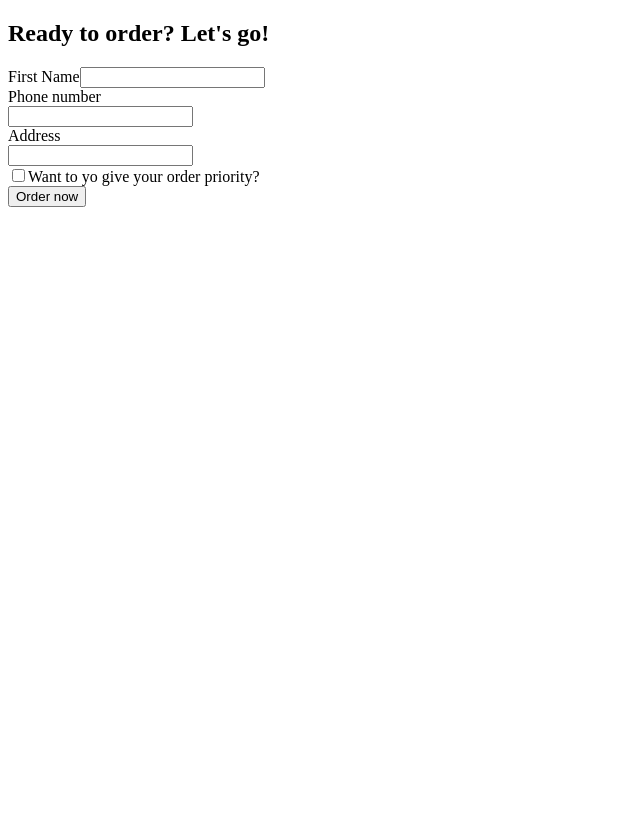
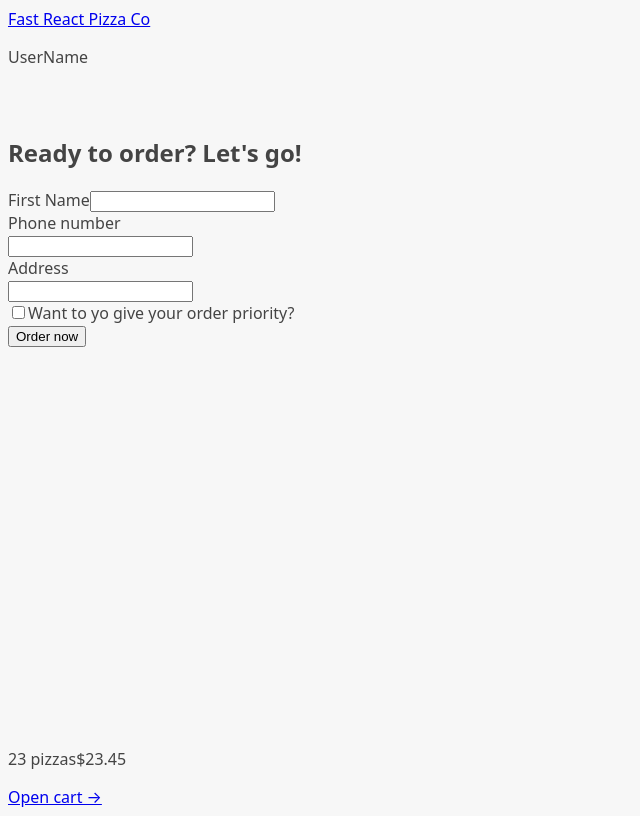
Before and after one commit to CristianLopes/fast-react-pizza, a React (Vite) app: page /order/new in a window 1280 px wide. Shown: the whole page, without its empty margins (0-640 px from the left). Built offline with nearby package versions, Linux system fonts and the light colour scheme.

Commit message:
add loader indicator and error handling

```diff
--- a/src/App.jsx
+++ b/src/App.jsx
@@ -1,12 +1,19 @@
 import { RouterProvider, createBrowserRouter } from 'react-router-dom';
 
+import Error from './ui/Error';
 import Home from './ui/Home';
-import Menu from './features/menu/Menu';
+import Menu, { loader as menuLoader } from './features/menu/Menu';
 import Cart from './features/cart/Cart';
 import CreateOrder from './features/order/CreateOrder';
 import Order from './features/order/Order';
+import AppLayout from './ui/AppLayout';
+import '../src/index.css';
 
 const router = createBrowserRouter([
+  {
+    element: <AppLayout />,
+    errorElement: <Error />,
+    children: [
       {
         path: '/',
         element: <Home />,
@@ -14,6 +21,8 @@ const router = createBrowserRouter([
       {
         path: '/menu',
         element: <Menu />,
+        loader: menuLoader,
+        errorElement: <Error />,
       },
       {
         path: '/cart',
@@ -27,6 +36,8 @@ const router = createBrowserRouter([
         path: '/order/:orderId',
         element: <Order />,
       },
+    ],
+  },
 ]);
 
 function App() {
--- a/src/features/cart/CartOverview.jsx
+++ b/src/features/cart/CartOverview.jsx
@@ -1,3 +1,5 @@
+import { Link } from 'react-router-dom';
+
 function CartOverview() {
   return (
     <div>
@@ -5,7 +7,8 @@ function CartOverview() {
         <span>23 pizzas</span>
         <span>$23.45</span>
       </p>
-      <a href="#">Open cart &rarr;</a>
+
+      <Link to='/cart'>Open cart &rarr;</Link>
     </div>
   );
 }
--- a/src/features/menu/Menu.jsx
+++ b/src/features/menu/Menu.jsx
@@ -1,5 +1,25 @@
+import { useLoaderData } from 'react-router-dom';
+import { getMenu } from '../../services/apiRestaurant';
+import MenuItem from './MenuItem';
+
 function Menu() {
-  return <h1>Menu</h1>;
+  const menu = useLoaderData();
+
+  return (
+    <ul>
+      {menu.map((pizza) => (
+        <MenuItem
+          pizza={pizza}
+          key={pizza.id}
+        />
+      ))}
+    </ul>
+  );
+}
+
+export async function loader() {
+  const menu = await getMenu();
+  return menu;
 }
 
 export default Menu;
--- a/src/main.jsx
+++ b/src/main.jsx
@@ -1,6 +1,7 @@
 import React from 'react';
 import ReactDOM from 'react-dom/client';
 import App from './App.jsx';
+import './index.css';
 
 ReactDOM.createRoot(document.getElementById('root')).render(
   <React.StrictMode>
--- /dev/null
+++ b/src/ui/AppLayout.jsx
@@ -0,0 +1,25 @@
+import { Outlet, useNavigation } from 'react-router-dom';
+import CartOverview from '../features/cart/CartOverview';
+import Header from './Header';
+import LoaderIndicator from './LoaderIndicator';
+
+function AppLayout() {
+  const navigation = useNavigation();
+  const isLoading = navigation.state === 'loading';
+
+  return (
+    <div className='layout'>
+      {isLoading && <LoaderIndicator />}
+
+      <Header />
+
+      <main>
+        <Outlet />
+      </main>
+
+      <CartOverview />
+    </div>
+  );
+}
+
+export default AppLayout;
--- a/src/ui/Error.jsx
+++ b/src/ui/Error.jsx
@@ -1,15 +1,17 @@
-import { useNavigate } from 'react-router-dom';
+import { useNavigate, useRouteError } from 'react-router-dom';
 
-function NotFound() {
+function Error() {
   const navigate = useNavigate();
+  const error = useRouteError();
+  console.log(error);
 
   return (
     <div>
       <h1>Something went wrong 😢</h1>
-      <p>%MESSAGE%</p>
+      <p>{error.data || error.message}</p>
       <button onClick={() => navigate(-1)}>&larr; Go back</button>
     </div>
   );
 }
 
-export default NotFound;
+export default Error;
--- /dev/null
+++ b/src/ui/Header.jsx
@@ -0,0 +1,13 @@
+import { Link } from 'react-router-dom';
+
+function Header() {
+  return (
+    <div>
+      <Link to='/'> Fast React Pizza Co </Link>
+
+      <p> UserName </p>
+    </div>
+  );
+}
+
+export default Header;
--- /dev/null
+++ b/src/ui/LoaderIndicator.jsx
@@ -0,0 +1,5 @@
+function LoaderIndicator() {
+  return <div className='loader'></div>;
+}
+
+export default LoaderIndicator;
```
Lines whose indentation alone changed are shown as unchanged.
